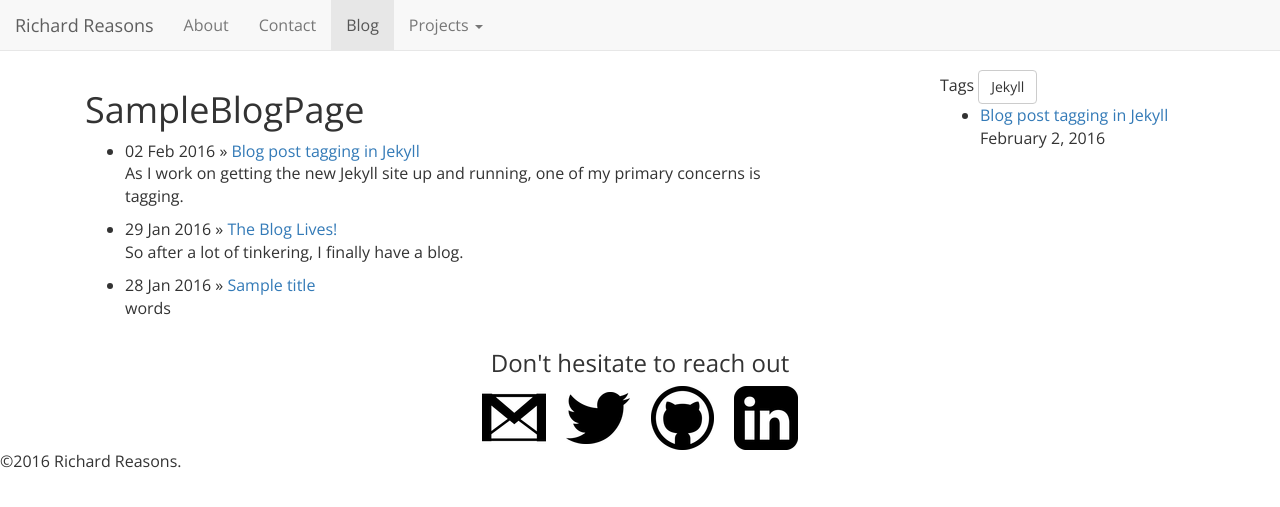
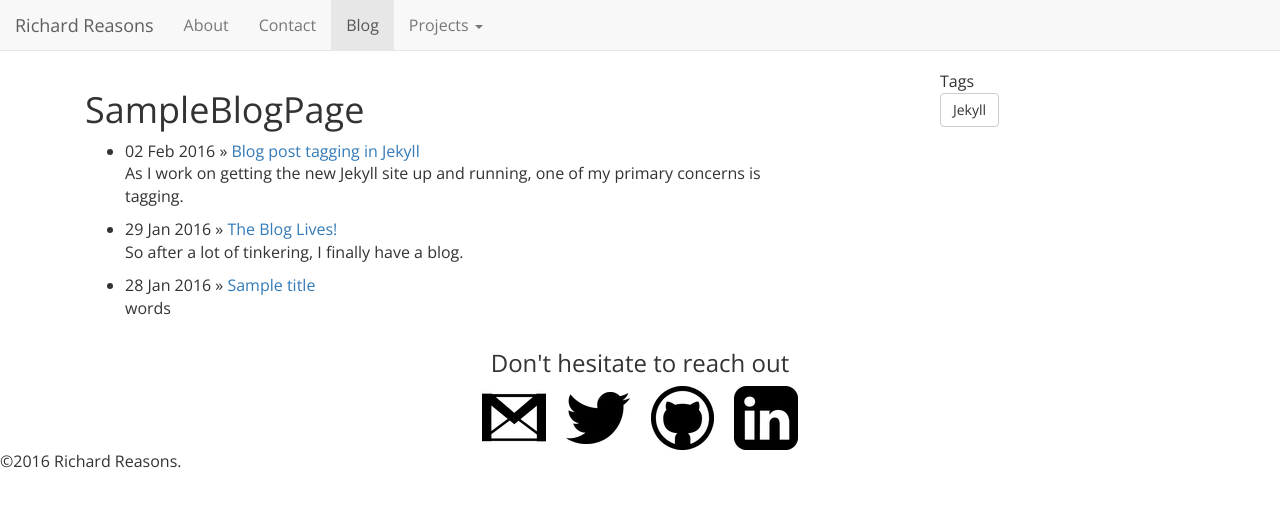
Before and after one commit to rgreasons/rgreasons.github.io, a Jekyll site: the page built from blog.html, in a window 1280 px wide. Shown: the top 507 px of the page. Built offline with Jekyll 4.4.1, drawn with Linux system fonts in a browser that asks for light colours; nearby versions of some CDN libraries.

Commit message:
Update blog.html
removed post list from sidebar

```diff
--- a/_layouts/blog.html
+++ b/_layouts/blog.html
@@ -50,23 +50,13 @@
     	</div>
 		</div>
 		<div class="col-md-3 col-md-offset-1">
-			Tags
+			Tags<br>
 			{% for tag in site.tags %}
   				{% assign t = tag | first %}
   				{% assign posts = tag | last %}
 
 				<a class="btn btn-default" href="/blog/tags#{{t | downcase}}">{{ t }}</a>
-				<ul>
-				{% for post in posts %}
-  					{% if post.tags contains t %}
-  					<li>
-    						<a href="{{ post.url }}">{{ post.title }}</a>
-    						<span class="date">{{ post.date | date: "%B %-d, %Y"  }}</span>
-  					</li>
-  					{% endif %}
-				{% endfor %}
-			</ul>
-		{% endfor %}
+			{% endfor %}
 		</div>
   </div>
 
```
